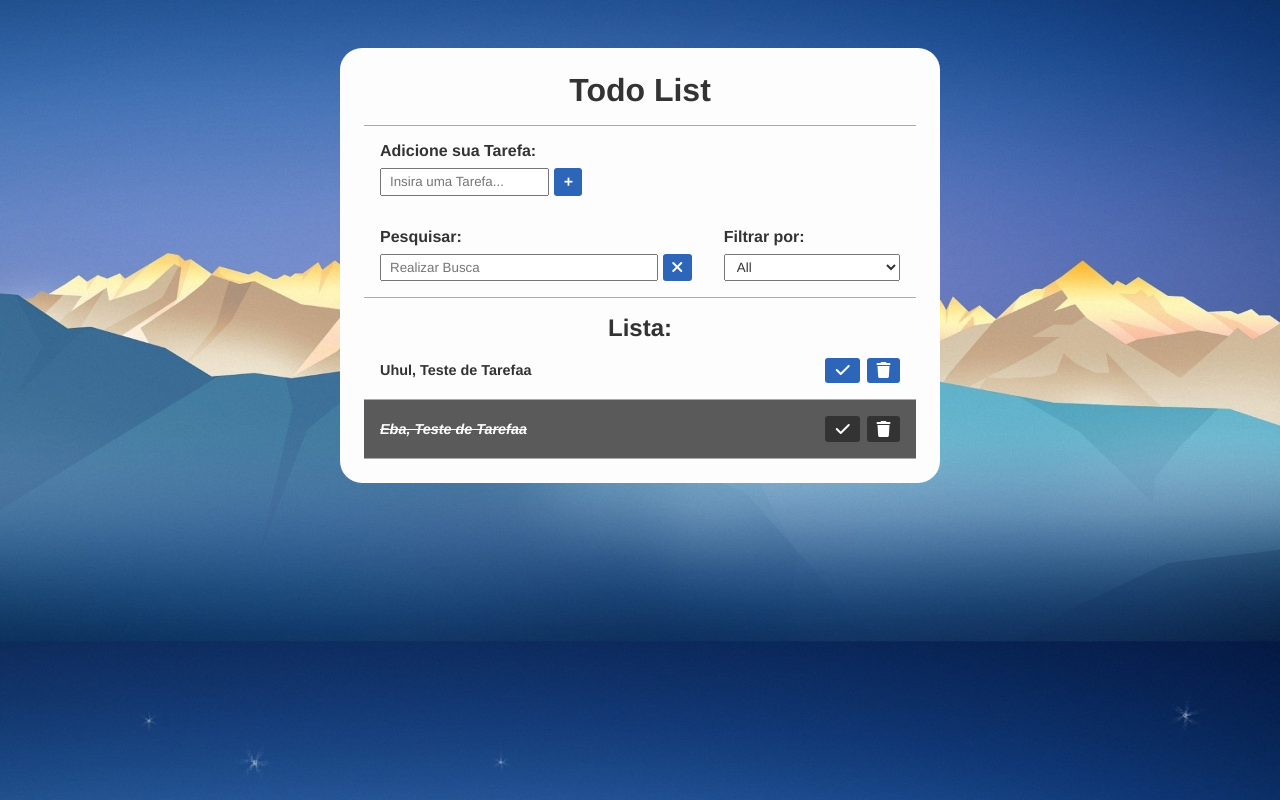
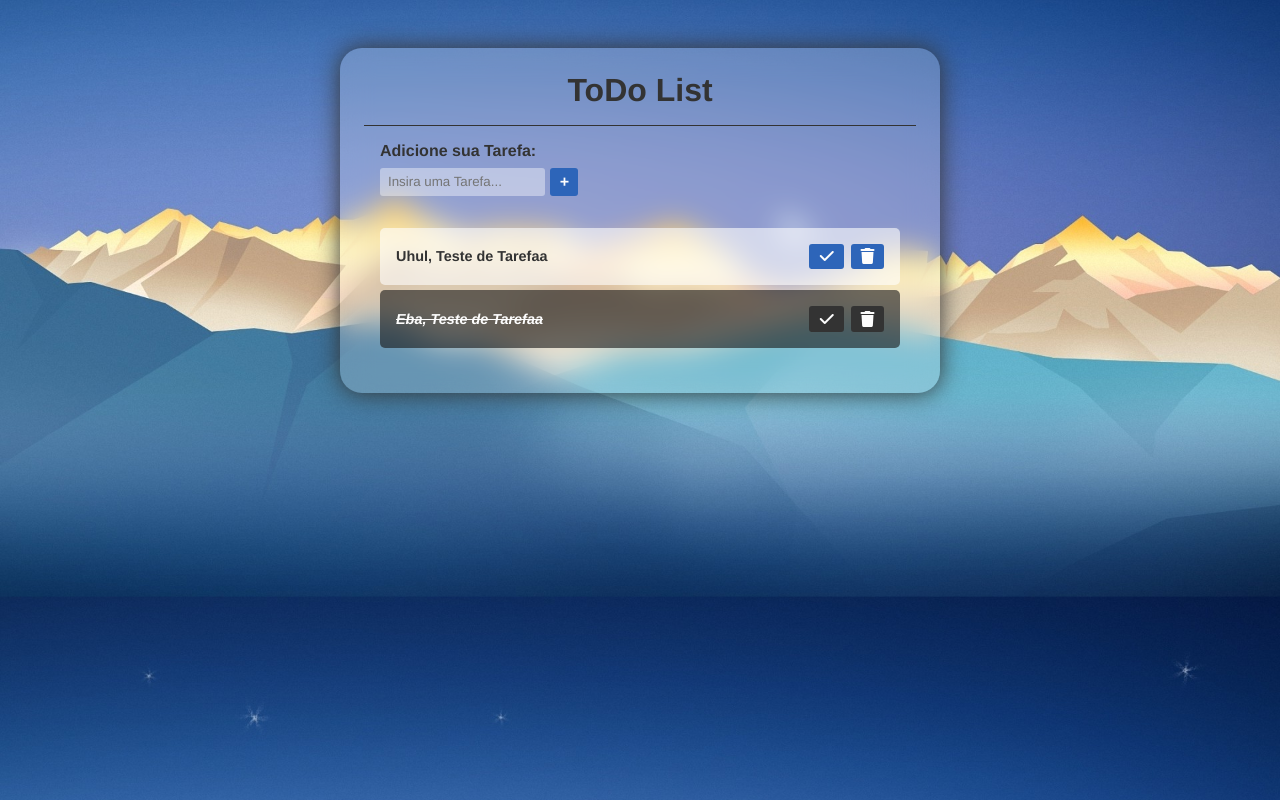
Before and after one commit to matheus-rodrigues-m/ToDoList_Semeca, a plain HTML site: page index.html in a window 1280 px wide. Drawn offline with Linux system fonts and the light colour scheme.

Commit message:
commit #1 2022-10-28 (Glassmorphism )

```diff
--- a/index.html
+++ b/index.html
@@ -27,7 +27,7 @@
 
     <div class="todo-container">
         <header>
-            <h1>Todo List</h1>
+            <h1>ToDo List</h1>
         </header>
             <!-- Precisamos colocar IDs nos elementos para podermos referenciar e controlar no JS de forma mais facilitada -->
             <form id="todo-form">
@@ -50,21 +50,21 @@
 
             </form>
             <!-- Barra de ferramentas (pesquisa e filtro) -->
-            <div id="toolbar">
+            <!-- <div id="toolbar"> -->
                 <!-- Barra de pesquisa -->
-                <div id="search">
+                <!-- <div id="search">
                     <h4>Pesquisar:</h4>
                     <form>
-                        <input type="text" id="search-input" placeholder="Realizar Busca">
+                        <input type="text" id="search-input" placeholder="Realizar Busca"> -->
                         <!-- Apagr a caixa de busca -->
-                        <button id="erase">
+                        <!-- <button id="erase">
                             <i class="fa-solid fa-xmark"></i>
                         </button>
                     </form>
-                </div>
+                </div> -->
 
                 <!-- Filtro das tarefas -->
-                <div id="filter">
+                <!-- <div id="filter">
                     <h4>Filtrar por:</h4>
                     <select id="filter-select">
 
@@ -73,10 +73,10 @@
                         <option value="ToDo">ToDo</option>
                     </select>
                 </div>
-            </div>
+            </div> -->
         <!-- Lista de tarefas exibidas na tela :) -->
         <div id="todoList">
-            <h2>Lista:</h2 >
+            <!-- <h2>Lista:</h2 > -->
             <!-- Cada uma destas Divs corresponde a uma tarefa dentro da todo List -->
             <div class="todo">
                 <h3>Uhul, Teste de Tarefaa</h3>
--- a/style/styles.css
+++ b/style/styles.css
@@ -18,6 +18,7 @@ body {
     background-image: url("../images/night.jpg");
     background-position: center;
     background-size: cover;
+    /* background-repeat: no-repeat; */
 }
 
 
@@ -61,7 +62,13 @@ button i {
 
 input, select {
     padding: .25rem 0.5rem;
+    border-radius: 3px;
 
+    background-color: rgba(255, 255, 255, .4);
+
+    border: none;
+
+    color: black;
 }
 
 
@@ -80,10 +87,15 @@ input, select {
     padding: 1.5rem;
     border-radius: 22px;
 
-    background-color: #fdfdfd;
+    /* background-color: #fdfdfd; */
+    background-color: rgba(255, 255, 255, .2);
+    -webkit-backdrop-filter: blur(15px);
+    backdrop-filter: blur(15px);
 
     display: flex;
     flex-direction: column;
+
+    box-shadow: 0px 0px 25px #333333 ;
 }
 
 
@@ -92,7 +104,7 @@ input, select {
 
     padding: 0 1rem 1rem;
 
-    border-bottom: 1px solid #aaaaaa;
+    border-bottom: 1px solid #333333;
 }
 
 
@@ -185,6 +197,12 @@ input, select {
     border-bottom: 1px solid #aaaaaa;
 
     transition: .3s;
+
+    background-color: rgba(255, 255, 255, .6);
+    border-radius: 5px;
+    border: none;
+
+    margin-bottom: 1%;
 }
 
 .todo h3 {
@@ -202,7 +220,7 @@ input, select {
 /* Criando uma classe pra quando a tarefa for concluída hihihi */
 
 .done {
-    background-color: #5a5a5a;
+    background-color: rgba(23, 23, 23, .6)
 }
 
 .done h3 {
@@ -222,3 +240,8 @@ input, select {
     text-align: center;
     margin-top: 1rem;
 }
+
+
+#todoList {
+    padding: 1rem;
+}
```
